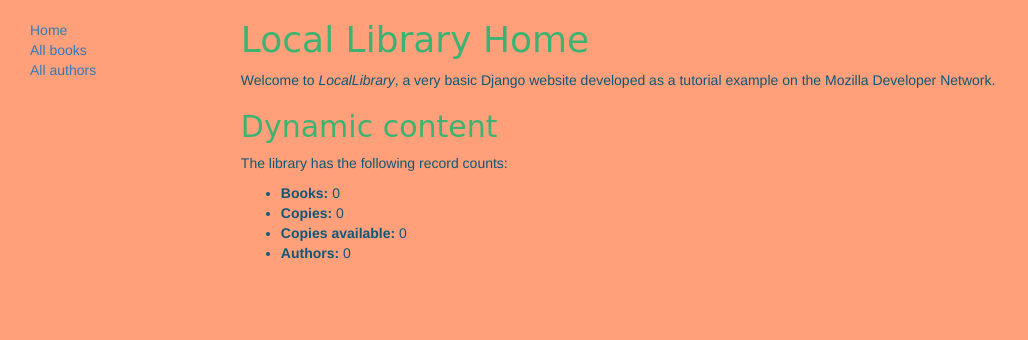
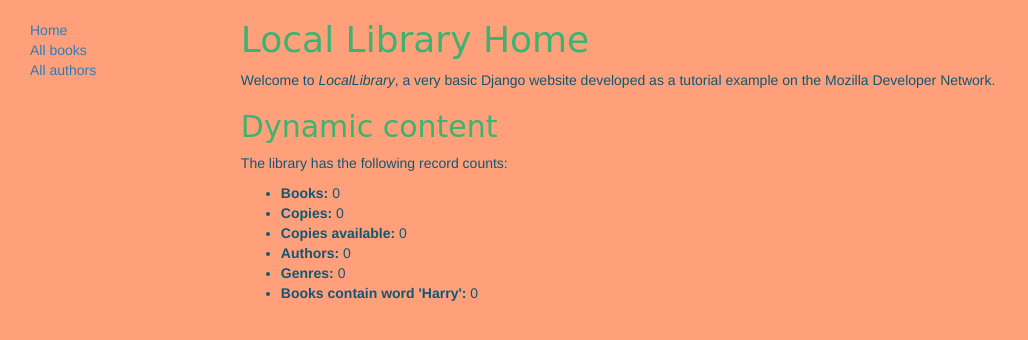
Before and after one commit to pavlenk0/my-catalog, a Django app: page /catalog/ in a window 1280 px wide. Shown: the top 340 px of the page, without its empty margins (0-1028 px from the left). Run offline with Django 3.2, Linux system fonts and the light colour scheme; data that the repository does not hold is empty; some libraries are stand-ins or nearby versions.

Commit message:
Declare title block and modify the view

```diff
--- a/catalog/templates/base_generic.html
+++ b/catalog/templates/base_generic.html
@@ -2,7 +2,7 @@
 <html lang="en">
 <head>
 
-  {% block title %}<title>Local Library</title>{% endblock %}
+  <title>{% block title %}{% endblock %}</title>
   <meta charset="utf-8">
   <meta name="viewport" content="width=device-width, initial-scale=1">
   <link rel="stylesheet" href="https://maxcdn.bootstrapcdn.com/bootstrap/3.3.7/css/bootstrap.min.css">
--- a/catalog/templates/index.html
+++ b/catalog/templates/index.html
@@ -1,4 +1,8 @@
 {% extends "base_generic.html" %}
+
+
+{% block title %} Local Library {% endblock %}
+
 
 {% block content %}
 <h1>Local Library Home</h1>
@@ -13,6 +17,8 @@
     <li><strong>Copies:</strong> {{ num_instances }}</li>
     <li><strong>Copies available:</strong> {{ num_instances_available }}</li>
     <li><strong>Authors:</strong> {{ num_authors }}</li>
+    <li><strong>Genres:</strong> {{ num_genres }}</li>
+    <li><strong><form>Books contain word 'Harry':</strong> {{ num_word }}</li>
   </ul>
 
 {% endblock %}
--- a/catalog/views.py
+++ b/catalog/views.py
@@ -1,6 +1,6 @@
 from django.shortcuts import render
 
-from .models import Author, Book, BookInstance
+from .models import Author, Book, BookInstance, Genre
 
 
 def index(request):
@@ -13,11 +13,14 @@ def index(request):
     # Available books (status = 'a')
     num_instances_available = BookInstance.objects.filter(status__exact='a').count()
     num_authors = Author.objects.count()  # The 'all()' is implied by default.
+    num_genres = Genre.objects.count()
+    num_word = Book.objects.filter(title__contains='Harry').count()
 
     # Render the HTML template index.html with the data in the context variable
     return render(
         request,
         'index.html',
-        context={'num_books': num_books, 'num_instances': num_instances,
-                 'num_instances_available': num_instances_available, 'num_authors': num_authors},
+        context={'num_books': num_books, 'num_instances': num_instances, 'num_instances_available':
+                 num_instances_available, 'num_authors': num_authors, 'num_genres': num_genres,
+                 'num_word': num_word},
     )
```
